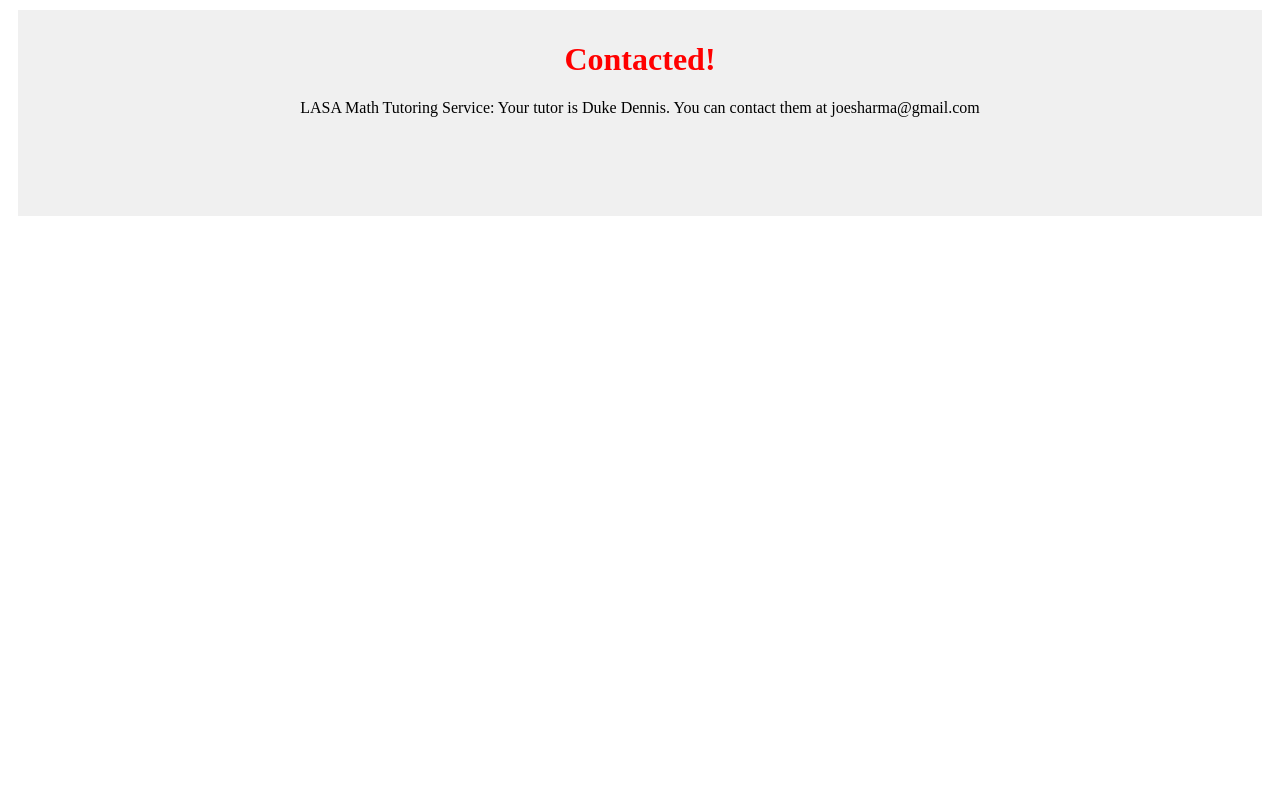
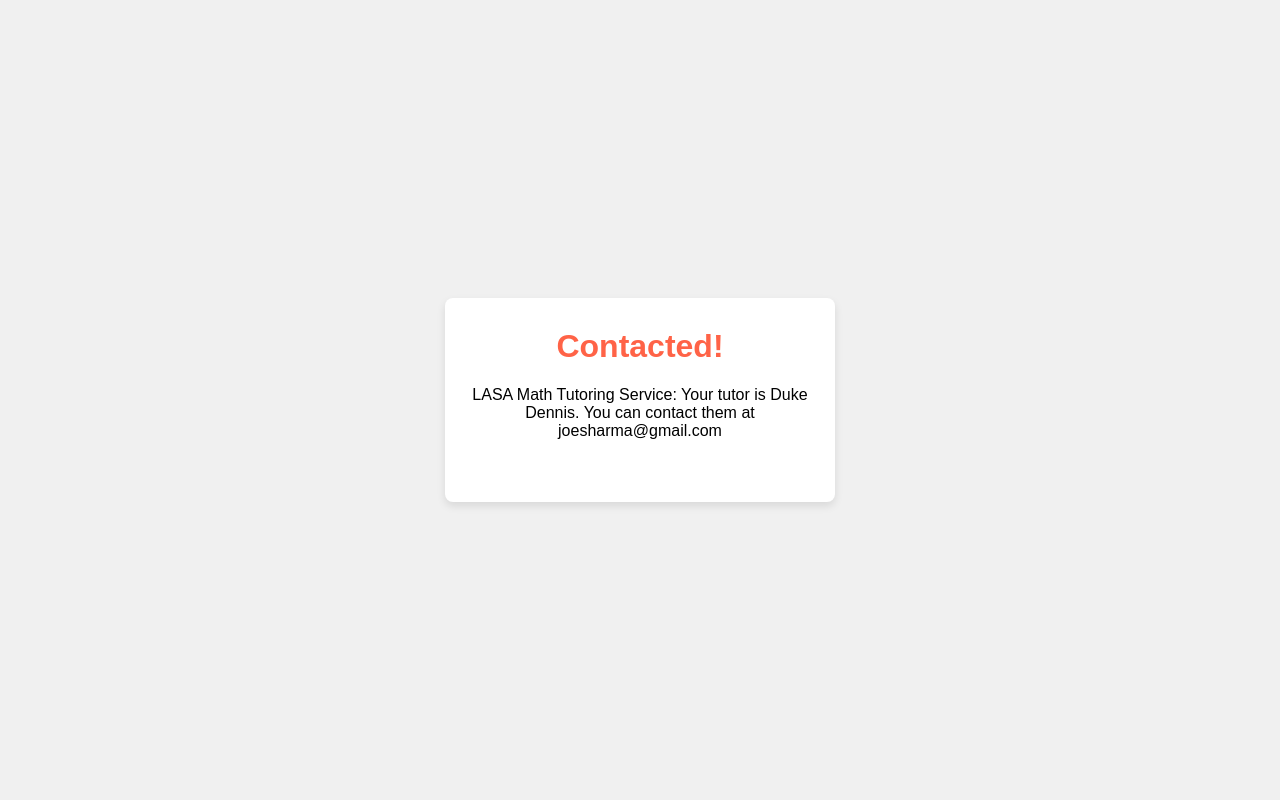
Before and after one commit to maxwoodruffvale/WebAppsFinal, a Flask app: page /contacted in a window 1280 px wide. Run offline with Flask 3, Linux system fonts and the light colour scheme; data comes from the database, SQL or seed files in the repository.

Commit message:
added css to contacted page

```diff
--- a/templates/contacted.html
+++ b/templates/contacted.html
@@ -6,18 +6,31 @@
 <title>Contact Confirmation</title>
 <style>
 
+body {
+    font-family: Arial, sans-serif;
+    background-color: #f0f0f0;
+    margin: 0;
+    padding: 0;
+    display: flex;
+    justify-content: center;
+    align-items: center;
+    min-height: 100vh;
+}
+
 #jawn {
-    margin: 10px;
+    width: 350px;
+    background-color: #fff;
     padding: 20px;
-    border: 1px solid #f0f0f0;
+    border-radius: 8px;
+    box-shadow: 0 4px 8px rgba(0, 0, 0, 0.1);
     text-align: center;
-    background-color: #f0f0f0;
 }
 
 h1 {
     margin-top: 10px;
-    color:red;
+    color: #ff6347; /* Tomato color */
 }
+
 p {
     margin-top: 10px;
     min-height: 80px;
```
